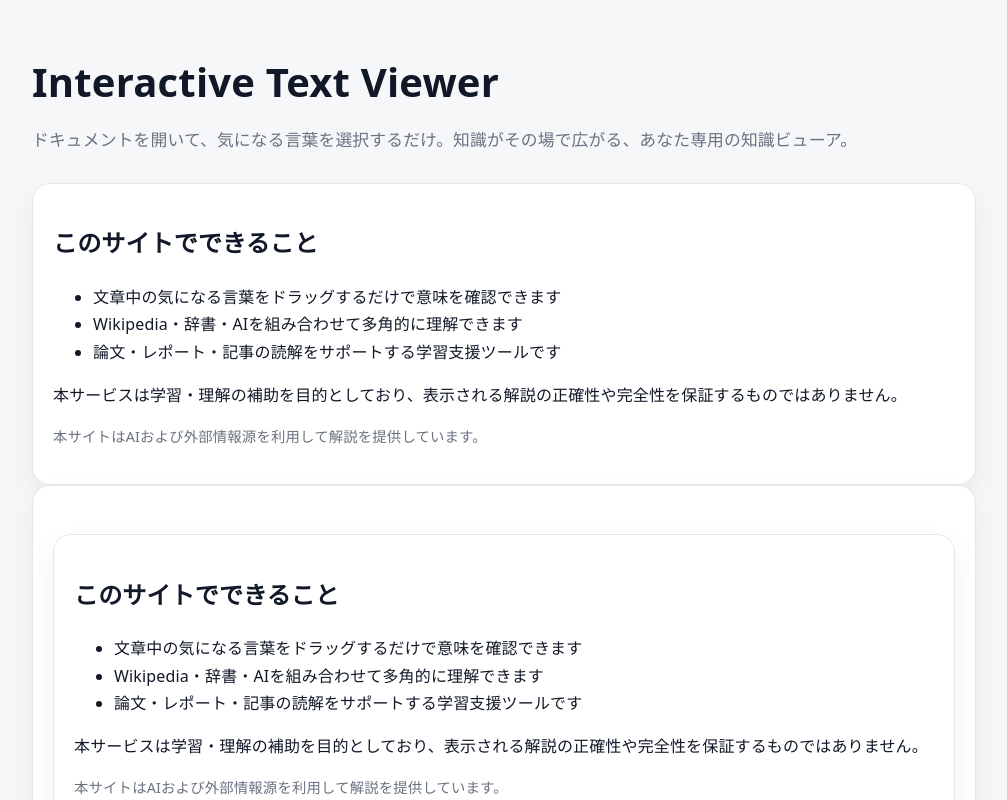
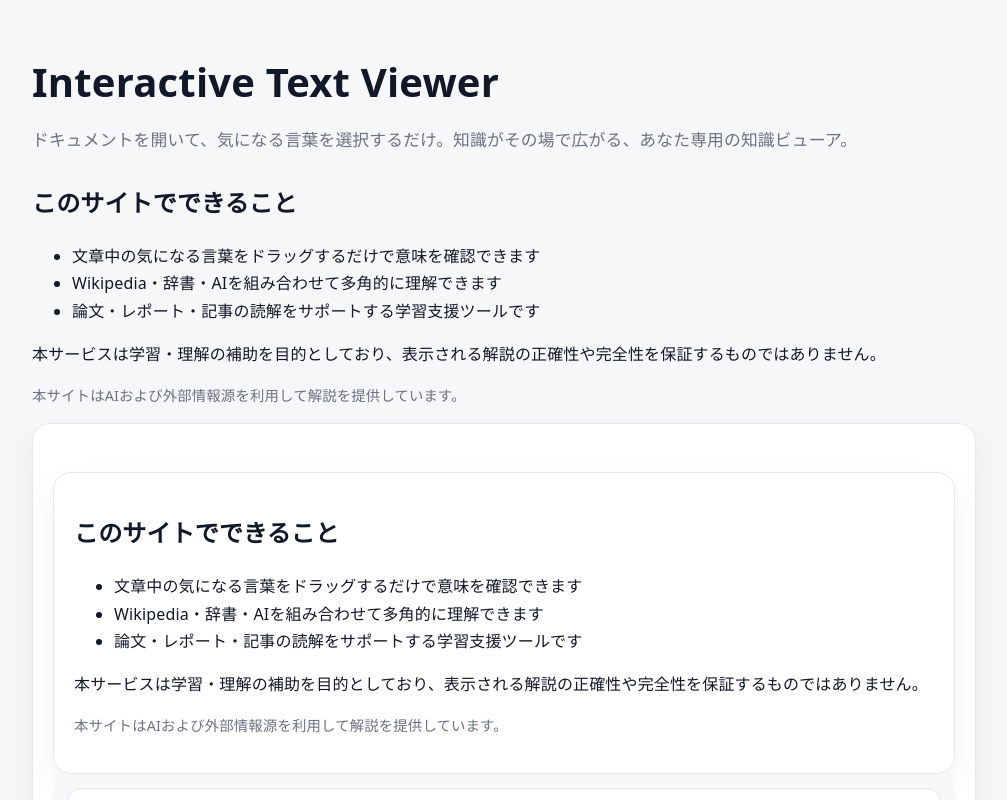
Before and after one commit to Asari-reita/interactive-text-viewer, a Vue app: page / in a window 1280 px wide. Shown: the top 800 px of the page, without its empty margins (136-1143 px from the left). Built offline with nearby package versions, Linux system fonts and the light colour scheme.

Commit message:
move description section above main tool

```diff
--- a/src/views/Home.vue
+++ b/src/views/Home.vue
@@ -9,7 +9,7 @@
     <p class="site-description">
   ドキュメントを開いて、気になる言葉を選択するだけ。知識がその場で広がる、あなた専用の知識ビューア。
 </p>
-<section class="shell" style="margin-top: 28px;">
+<section style="margin-top: 28px;">
   <h2>このサイトでできること</h2>
 
   <ul>
```
